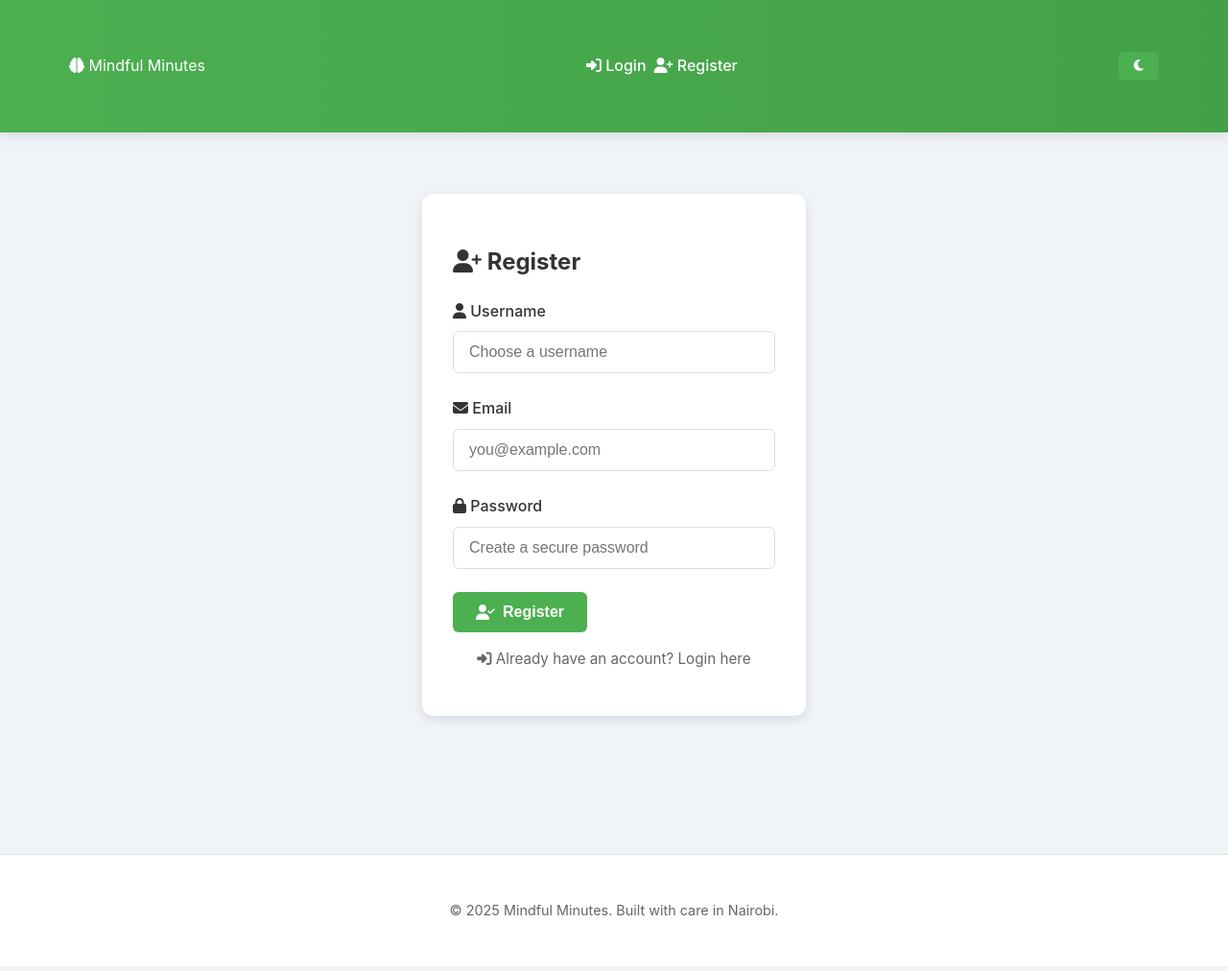
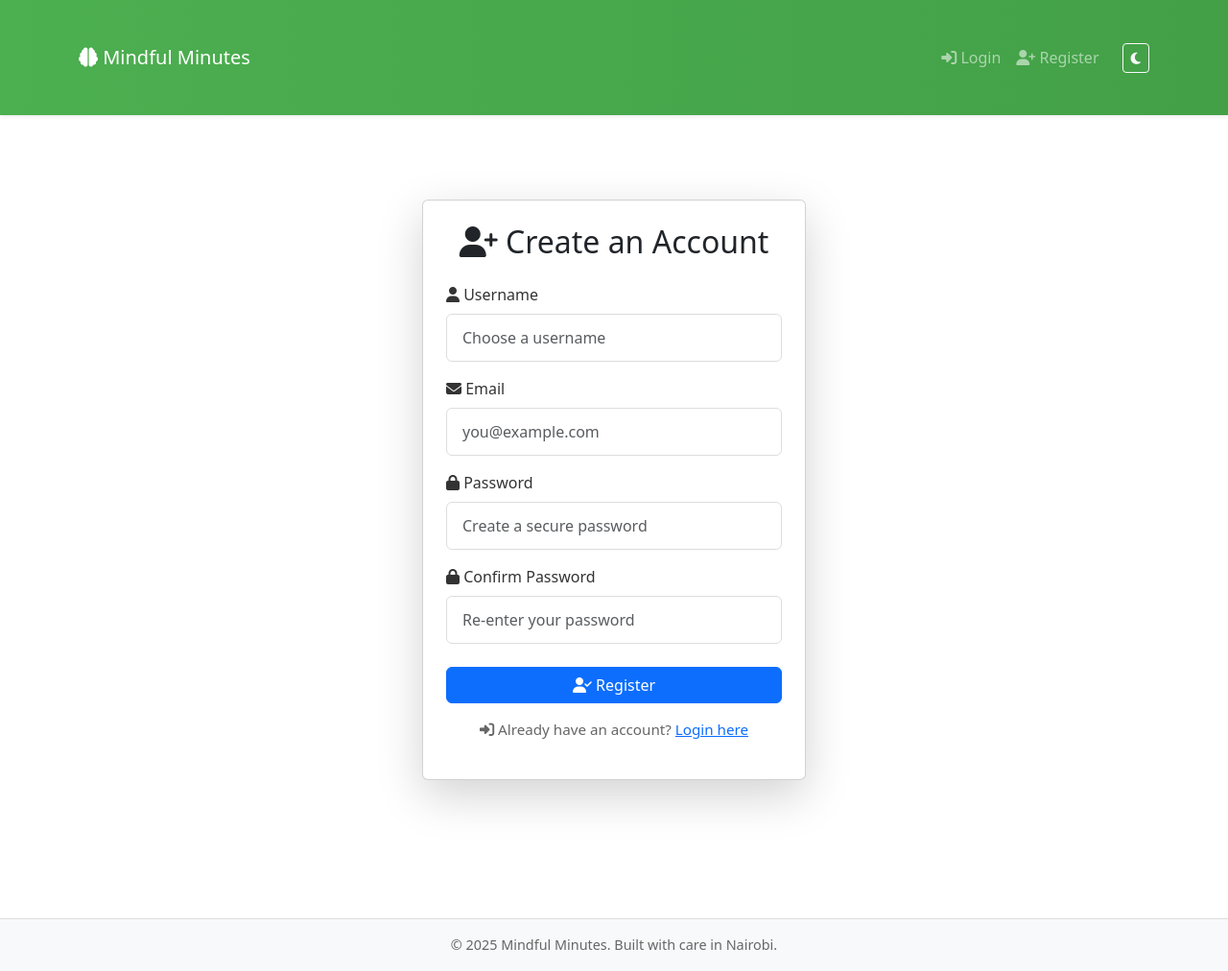
Before and after one commit to Martin-Mutugi/mindful_minutes, a Python web app: template templates/register.html in a window 1280 px wide. Shown: the whole page at 96% size. Run offline with Jinja, Linux system fonts and the light colour scheme; the template is opened without the code that fills it, so the values that code supplies are empty.

Commit message:
I have updated crt

```diff
--- a/templates/base.html
+++ b/templates/base.html
@@ -3,62 +3,78 @@
 <head>
   <meta charset="UTF-8" />
   <meta name="viewport" content="width=device-width, initial-scale=1.0" />
-  <title>Mindful Minutes</title>
+  <title>{% block title %}Mindful Minutes{% endblock %}</title>
 
   <!-- Styles -->
   <link rel="stylesheet" href="{{ url_for('static', filename='css/style.css') }}">
   <link rel="stylesheet" href="https://cdnjs.cloudflare.com/ajax/libs/font-awesome/6.5.0/css/all.min.css">
+  <link rel="stylesheet" href="https://cdn.jsdelivr.net/npm/bootstrap@5.3.3/dist/css/bootstrap.min.css">
 
   <!-- Chart.js -->
   <script src="https://cdn.jsdelivr.net/npm/chart.js"></script>
 </head>
 <body>
+  <!-- Navbar -->
   <header>
-    <nav class="navbar">
-      <div class="container navbar-content">
-<a class="brand" href="{{ url_for('dashboard_bp.dashboard') }}">
+    <nav class="navbar navbar-expand-lg navbar-dark bg-dark shadow-sm">
+      <div class="container">
+        <a class="navbar-brand" href="{{ url_for('dashboard_bp.dashboard') }}">
           <i class="fas fa-brain"></i> Mindful Minutes
         </a>
-        <div class="nav-links">
-          {% if current_user.is_authenticated %}
-            <a href="{{ url_for('journal.journal') }}"><i class="fas fa-pen"></i> Journal</a>
-            <a href="{{ url_for('meditate.meditate') }}"><i class="fas fa-spa"></i> Meditate</a>
-            <a href="{{ url_for('premium.premium') }}"><i class="fas fa-star"></i> Premium</a>
-            <a href="{{ url_for('auth.logout') }}"><i class="fas fa-sign-out-alt"></i> Logout</a>
-          {% else %}
-            <a href="{{ url_for('auth.login') }}"><i class="fas fa-sign-in-alt"></i> Login</a>  <!-- FIXED: auth.login -->
-            <a href="{{ url_for('auth.register') }}"><i class="fas fa-user-plus"></i> Register</a>  <!-- FIXED: auth.register -->
-          {% endif %}
+        <button class="navbar-toggler" type="button" data-bs-toggle="collapse" data-bs-target="#navbarNav">
+          <span class="navbar-toggler-icon"></span>
+        </button>
+
+        <div class="collapse navbar-collapse" id="navbarNav">
+          <ul class="navbar-nav ms-auto">
+            {% if current_user.is_authenticated %}
+              <li class="nav-item"><a class="nav-link" href="{{ url_for('journal.journal') }}"><i class="fas fa-pen"></i> Journal</a></li>
+              <li class="nav-item"><a class="nav-link" href="{{ url_for('meditate.meditate') }}"><i class="fas fa-spa"></i> Meditate</a></li>
+              <li class="nav-item"><a class="nav-link" href="{{ url_for('premium.premium') }}"><i class="fas fa-star"></i> Premium</a></li>
+              <li class="nav-item"><a class="nav-link" href="{{ url_for('auth.logout') }}"><i class="fas fa-sign-out-alt"></i> Logout</a></li>
+            {% else %}
+              <li class="nav-item"><a class="nav-link" href="{{ url_for('auth.login') }}"><i class="fas fa-sign-in-alt"></i> Login</a></li>
+              <li class="nav-item"><a class="nav-link" href="{{ url_for('auth.register') }}"><i class="fas fa-user-plus"></i> Register</a></li>
+            {% endif %}
+          </ul>
+          <button id="darkToggle" class="btn btn-sm btn-outline-light ms-3" title="Toggle dark mode">
+            <i class="fas fa-moon"></i>
+          </button>
         </div>
-        <button id="darkToggle" class="btn small-btn" title="Toggle dark mode">
-          <i class="fas fa-moon"></i>
-        </button>
       </div>
     </nav>
   </header>
 
-  <main class="container main-grid">
+  <!-- Main -->
+  <main class="container my-4">
+    <!-- Flash messages -->
     {% with messages = get_flashed_messages(with_categories=true) %}
       {% if messages %}
         {% for category, message in messages %}
-          <div class="alert alert-{{ category }}">{{ message }}</div>
+          <div class="alert alert-{{ category }} alert-dismissible fade show" role="alert">
+            {{ message }}
+            <button type="button" class="btn-close" data-bs-dismiss="alert"></button>
+          </div>
         {% endfor %}
       {% endif %}
     {% endwith %}
 
     <!-- Optional loading spinner -->
-    <div id="loadingSpinner" style="display:none;" class="spinner">
-      <i class="fas fa-circle-notch fa-spin"></i> Loading...
+    <div id="loadingSpinner" style="display:none;" class="text-center my-3">
+      <i class="fas fa-circle-notch fa-spin fa-2x"></i>
+      <p>Loading...</p>
     </div>
 
     {% block content %}{% endblock %}
   </main>
 
-  <footer class="footer">
-    <p>&copy; {{ current_year or 2025 }} Mindful Minutes. Built with care in Nairobi.</p>
+  <!-- Footer -->
+  <footer class="footer text-center py-3 bg-light">
+    <p class="mb-0">&copy; {{ current_year or 2025 }} Mindful Minutes. Built with care in Nairobi.</p>
   </footer>
 
   <!-- Scripts -->
+  <script src="https://cdn.jsdelivr.net/npm/bootstrap@5.3.3/dist/js/bootstrap.bundle.min.js"></script>
   <script src="{{ url_for('static', filename='js/script.js') }}"></script>
 </body>
 </html>
--- a/templates/register.html
+++ b/templates/register.html
@@ -2,24 +2,89 @@
 
 {% block content %}
 <section class="auth-grid">
-  <div class="card auth-card">
-    <h2><i class="fas fa-user-plus"></i> Register</h2>
+  <div class="card auth-card shadow-lg p-4">
+    <h2 class="text-center mb-4">
+      <i class="fas fa-user-plus"></i> Create an Account
+    </h2>
+
+    <!-- Registration Form -->
     <form method="POST" class="auth-form">
-      <div class="form-group">
-        <label for="username"><i class="fas fa-user"></i> Username</label>
-        <input type="text" id="username" name="username" required placeholder="Choose a username">
+      {{ csrf_token() }}
+
+      <!-- Username -->
+      <div class="form-group mb-3">
+        <label for="username" class="form-label">
+          <i class="fas fa-user"></i> Username
+        </label>
+        <input type="text"
+               class="form-control"
+               id="username"
+               name="username"
+               placeholder="Choose a username"
+               required>
       </div>
-      <div class="form-group">
-        <label for="email"><i class="fas fa-envelope"></i> Email</label>
-        <input type="email" id="email" name="email" required placeholder="you@example.com">
+
+      <!-- Email -->
+      <div class="form-group mb-3">
+        <label for="email" class="form-label">
+          <i class="fas fa-envelope"></i> Email
+        </label>
+        <input type="email"
+               class="form-control"
+               id="email"
+               name="email"
+               placeholder="you@example.com"
+               required>
       </div>
-      <div class="form-group">
-        <label for="password"><i class="fas fa-lock"></i> Password</label>
-        <input type="password" id="password" name="password" required placeholder="Create a secure password">
+
+      <!-- Password -->
+      <div class="form-group mb-3">
+        <label for="password" class="form-label">
+          <i class="fas fa-lock"></i> Password
+        </label>
+        <input type="password"
+               class="form-control"
+               id="password"
+               name="password"
+               placeholder="Create a secure password"
+               required>
       </div>
-      <button type="submit" class="btn"><i class="fas fa-user-check"></i> Register</button>
+
+      <!-- Confirm Password -->
+      <div class="form-group mb-4">
+        <label for="confirm_password" class="form-label">
+          <i class="fas fa-lock"></i> Confirm Password
+        </label>
+        <input type="password"
+               class="form-control"
+               id="confirm_password"
+               name="confirm_password"
+               placeholder="Re-enter your password"
+               required>
+      </div>
+
+      <!-- Submit Button -->
+      <button type="submit" class="btn btn-primary w-100">
+        <i class="fas fa-user-check"></i> Register
+      </button>
     </form>
-    <p class="auth-note">
+
+    <!-- Error & Flash Messages -->
+    {% with messages = get_flashed_messages(with_categories=true) %}
+      {% if messages %}
+        <div class="mt-3">
+          {% for category, message in messages %}
+            <div class="alert alert-{{ category }} alert-dismissible fade show" role="alert">
+              {{ message }}
+              <button type="button" class="btn-close" data-bs-dismiss="alert" aria-label="Close"></button>
+            </div>
+          {% endfor %}
+        </div>
+      {% endif %}
+    {% endwith %}
+
+    <!-- Login Redirect -->
+    <p class="auth-note text-center mt-3">
       <i class="fas fa-sign-in-alt"></i> Already have an account?
       <a href="{{ url_for('auth.login') }}">Login here</a>
     </p>
```
Also changed, not shown: app.py (+35 -322 lines), routes/auth_routes.py (+29 -5 lines), templates/login.html (+16 -2 lines).
